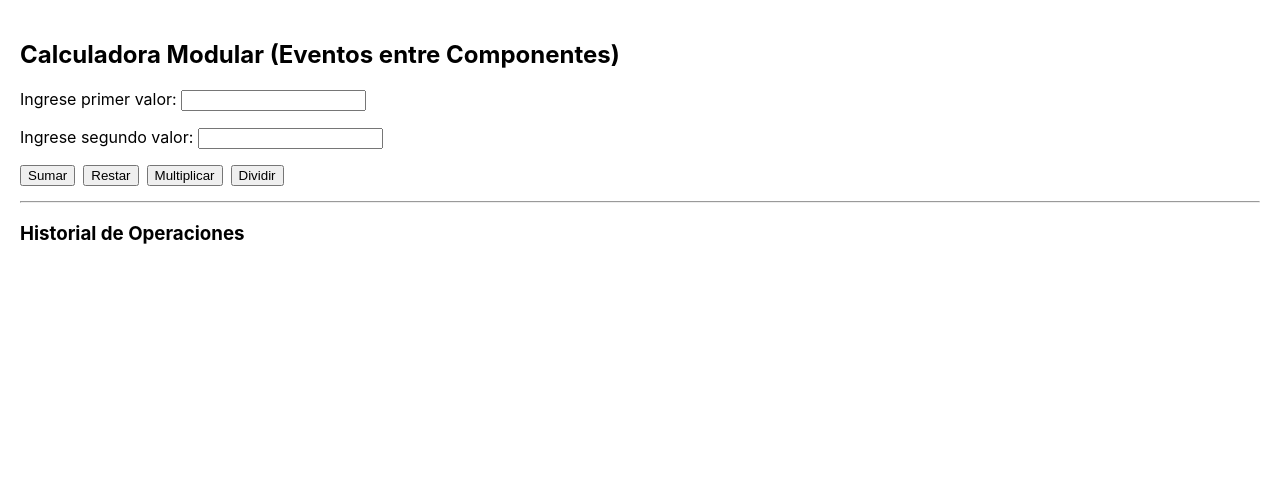
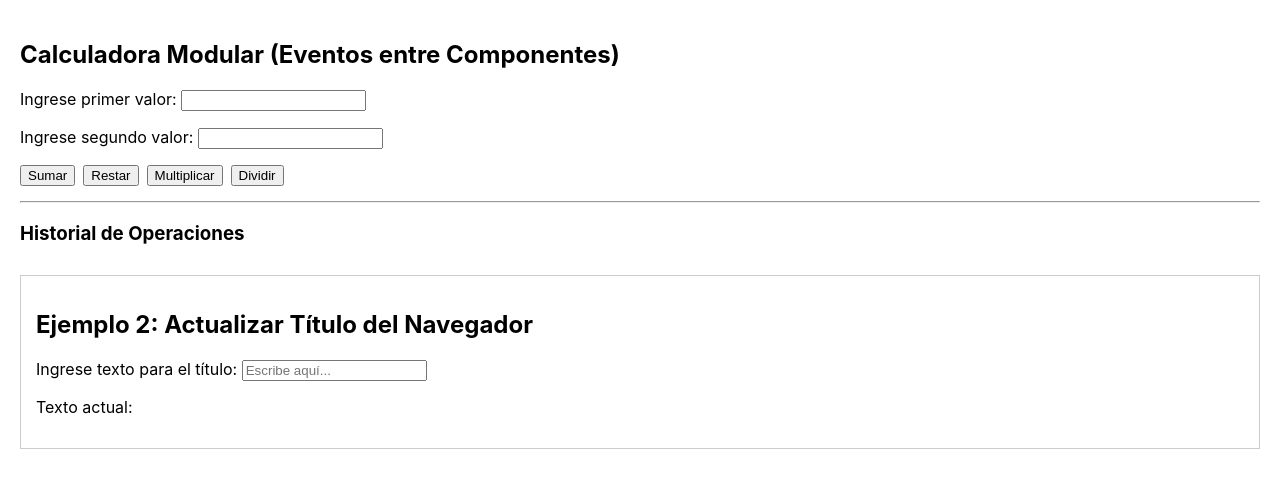
Before and after one commit to bems97/Taller--Componentes-Servicios-y-formularios-Archivo, a React (Create React App) app: page / in a window 1280 px wide. Shown: the top 488 px of the page. Built offline with nearby package versions, Linux system fonts and the light colour scheme.

Commit message:
Agregar Ejemplo 2 con useEffect para cambiar titulo del DOM

```diff
--- a/src/App.js
+++ b/src/App.js
@@ -1,11 +1,11 @@
 import { useState } from 'react';
 import FormularioNumeros from './FormularioNumeros';
 import ListadoResultados from './ListadoResultados';
+import CambioTitulo from './CambioTitulo';
 
 function App() {
   const [operaciones, setOperacion] = useState([]);
 
-  // Función que se ejecuta cuando el hijo emite el evento onCalcular
   function calcularResultado(v1, v2, tipo) {
     let res = 0;
     let simbolo = '';
@@ -24,6 +24,10 @@ function App() {
         simbolo = '*';
         break;
       case 'division':
+        if (v2 === 0) {
+          alert('No es posible dividir por cero.');
+          return;
+        }
         res = v1 / v2;
         simbolo = '/';
         break;
@@ -38,20 +42,21 @@ function App() {
       resultado: res
     };
 
-    // Agrega la nueva operación al inicio del historial
     setOperacion([nuevo, ...operaciones]);
   }
 
   return (
     <div style={{ padding: '20px' }}>
+      {/* Ejercicio anterior de Calculadora */}
       <h2>Calculadora Modular (Eventos entre Componentes)</h2>
-
-      {/* Pasamos la función callback mediante la prop onCalcular */}
       <FormularioNumeros onCalcular={calcularResultado} />
 
       <hr />
       <h3>Historial de Operaciones</h3>
       <ListadoResultados resultados={operaciones} />
+
+      {/* Ejemplo 2 del taller */}
+      <CambioTitulo />
     </div>
   );
 }
--- /dev/null
+++ b/src/CambioTitulo.js
@@ -0,0 +1,26 @@
+import { useState, useEffect } from 'react';
+
+function CambioTitulo() {
+  const [texto, setTexto] = useState('');
+
+  // Actualiza en tiempo real el título de la pestaña del navegador
+  useEffect(() => {
+    document.title = texto;
+  }, [texto]);
+
+  function cambiar(e) {
+    setTexto(e.target.value);
+  }
+
+  return (
+    <div style={{ marginTop: '30px', padding: '15px', border: '1px solid #ccc' }}>
+      <h2>Ejemplo 2: Actualizar Título del Navegador</h2>
+      <p>
+        Ingrese texto para el título: <input type="text" onChange={cambiar} placeholder="Escribe aquí..." />
+      </p>
+      <p>Texto actual: {texto}</p>
+    </div>
+  );
+}
+
+export default CambioTitulo;
```
